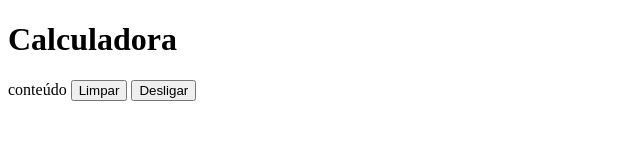
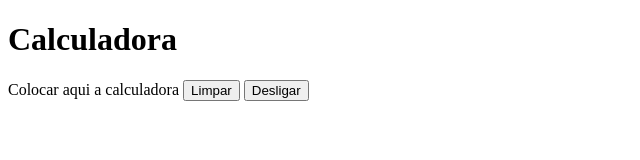
Before and after one commit to eduardo-da-silva/CalculadoraGit, a plain HTML site: page index.html in a window 1280 px wide. Shown: the whole page, without its empty margins (0-640 px from the left). Drawn offline with Linux system fonts and the light colour scheme.

Commit message:
Muda o texto

```diff
--- a/index.html
+++ b/index.html
@@ -13,7 +13,7 @@
     </header>
 
     <body>
-        conteúdo
+        Colocar aqui a calculadora
         <button>Limpar</button>
         <button>Desligar</button>
     </body>
```
